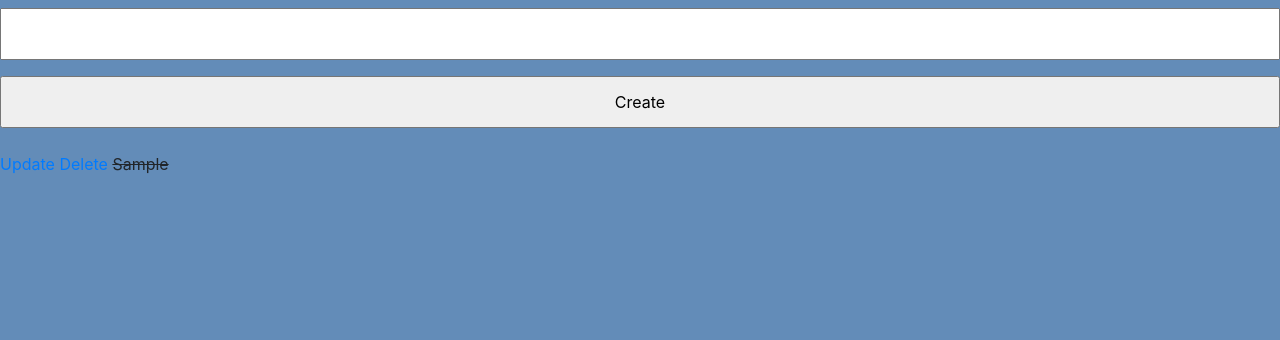
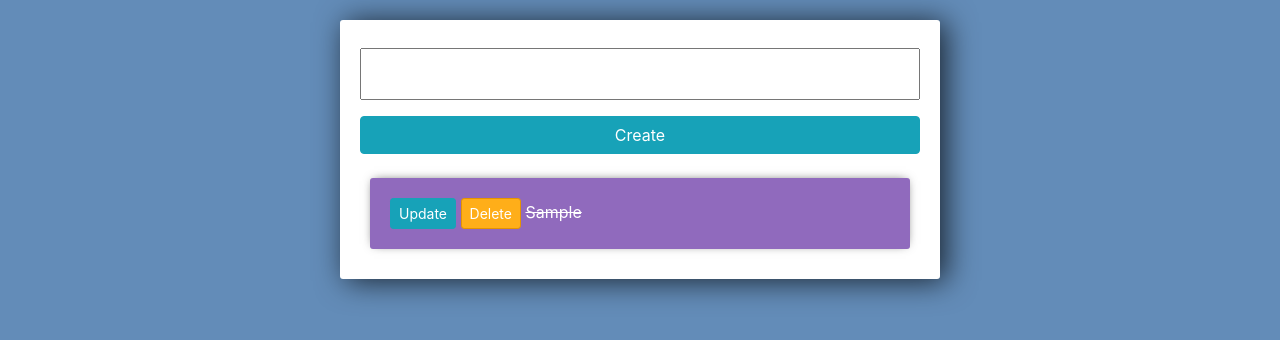
Before and after one commit to freboy1/to-do-edu, a Django app: page / in a window 1280 px wide. Shown: the top 340 px of the page. Run offline with Django 4.2, Linux system fonts and the light colour scheme; tables that the repository leaves empty hold one stand-in row (values such as "Sample post"); some libraries are stand-ins or nearby versions.

Commit message:
Add all styles

```diff
--- a/tasks/templates/tasks/index.html
+++ b/tasks/templates/tasks/index.html
@@ -47,17 +47,21 @@
 
 </style>
 
+
+<div class='center-column'>
+
     <form action="/" method='POST'>
         {% csrf_token %}
         {{form.task}}
-    <input type="submit" value="Create">
+        <input class='btn btn-info' type="submit" value="Create">
     </form>
 
+    <div class='todo-list'>
 
         {% for task in tasks %}
-    <div>
-        <a href="{% url 'update' task.id %}">Update</a>
-        <a href="{% url "delete" task.id %}">Delete</a>
+        <div class='item-row'>
+            <a class='btn btn-sm btn-info' href="{% url 'update' task.id %}">Update</a>
+            <a class='btn btn-sm btn-danger' href="{% url "delete" task.id %}">Delete</a>
             {% if task.done %}
             <strike>{{ task }}</strike>
             {% else %}
@@ -65,3 +69,6 @@
             {% endif %}
         </div>
         {% endfor %}
+
+    </div>
+</div>
```
Lines whose indentation alone changed are shown as unchanged.
